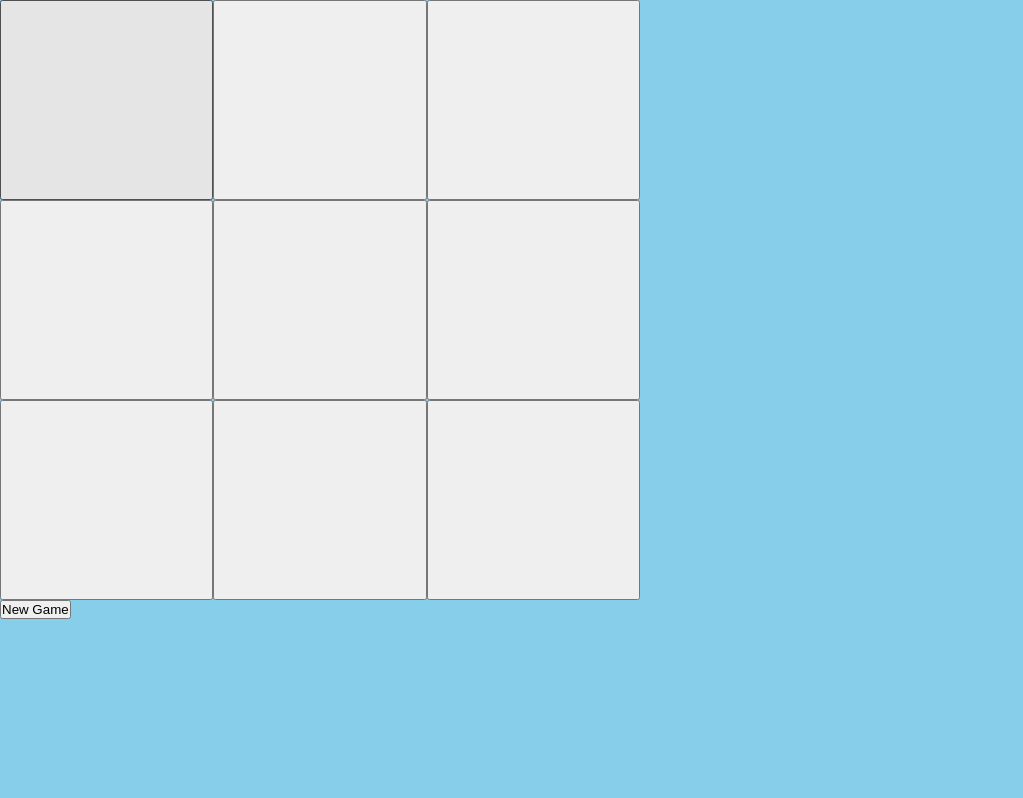
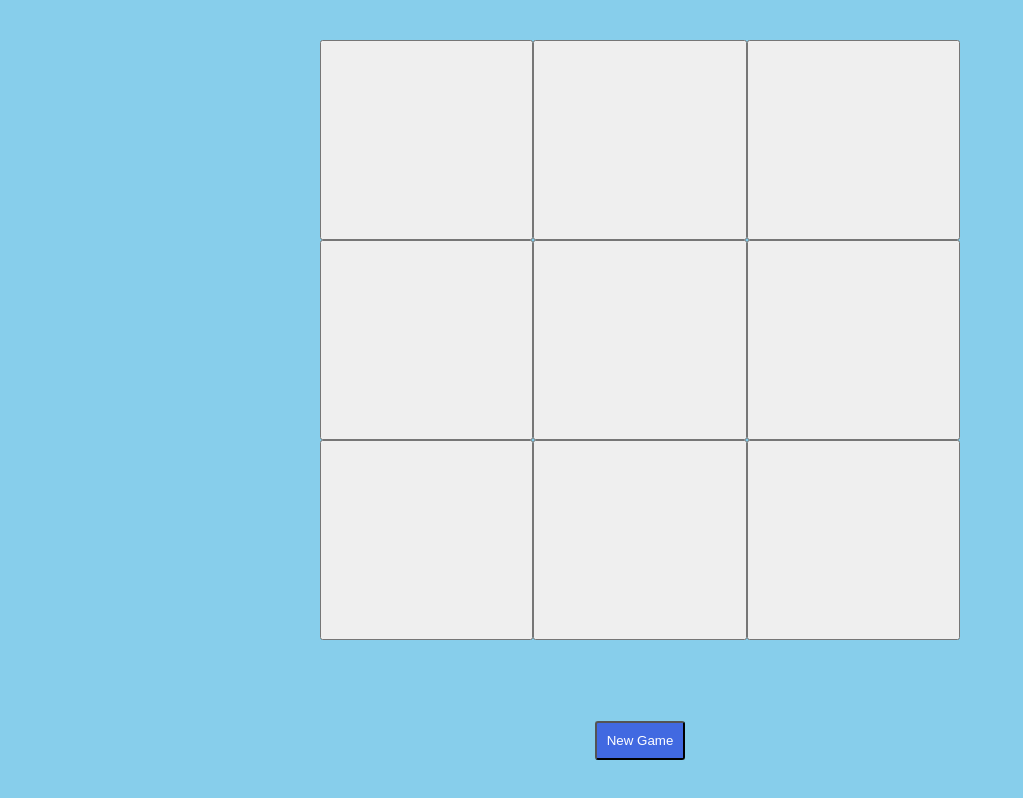
Before and after one commit to miriyan254/tic-tac-toe, a React (Vite) app: page / in a window 1280 px wide. Shown: the whole page, without its empty margins (0-1023 px from the left). Built offline with nearby package versions, Linux system fonts and the light colour scheme.

Commit message:
4. Update index.css

```diff
--- a/src/index.css
+++ b/src/index.css
@@ -11,6 +11,10 @@
 main {
     height: 100vh;
     background-color: SkyBlue;
+    display: flex;
+    flex-direction: column;
+    justify-content: space-around; /*flex-start*/
+    align-items: center; /*stretch*/
 }
 
 ul {
@@ -33,3 +37,10 @@
     align-items: stretch;
     */
 }
+
+.new {
+    padding: 1rem;
+    border-radius: 0.3rem;
+    background-color: RoyalBlue;
+    color: white;
+}
```
